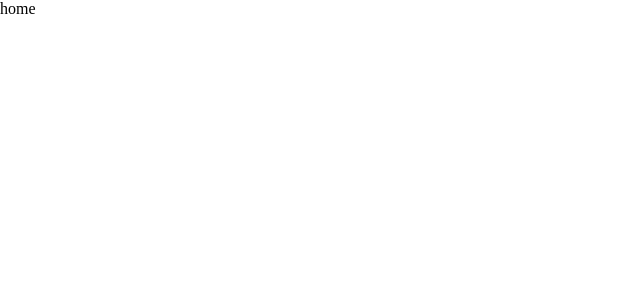
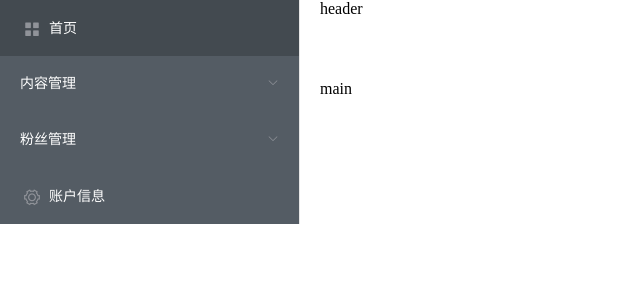
Before and after one commit to woshiyikehemiao/heima2-miao, a Vue app: page /login#/home in a window 1280 px wide. Shown: the top 300 px of the page, without its empty margins (0-640 px from the left). Built offline with nearby package versions, Linux system fonts and the light colour scheme; sample sign-in values are in the browser's storage.

Commit message:
导航守卫，axios拦截器，全局组件设置，home主页布局，侧边栏样式设置

```diff
--- /dev/null
+++ b/src/components/index.js
@@ -0,0 +1,8 @@
+import layoutAside from './layout-aside.vue'
+import layoutHeader from './layout-header.vue'
+export default {
+  install (Vue) {
+    Vue.component('layout-aside', layoutAside)
+    Vue.component('layout-header', layoutHeader)
+  }
+}
--- /dev/null
+++ b/src/components/layout-aside.vue
@@ -0,0 +1,39 @@
+<template>
+<el-menu
+      background-color="#545c64"
+      text-color="#fff"
+      active-text-color="#ffd04b">
+      <el-menu-item index="/home">
+        <i class="el-icon-menu"></i>
+        <span slot="title">首页</span>
+      </el-menu-item>
+      <el-submenu index="1">
+          <template slot="title">内容管理</template>
+          <el-menu-item index="1-4-1">发布文章</el-menu-item>
+          <el-menu-item index="1-4-1">内容列表</el-menu-item>
+          <el-menu-item index="1-4-1">评论管理</el-menu-item>
+          <el-menu-item index="1-4-1">素材管理</el-menu-item>
+        </el-submenu>
+        <el-submenu index="2">
+          <template slot="title">粉丝管理</template>
+          <el-menu-item index="1-4-1">图文数据</el-menu-item>
+          <el-menu-item index="1-4-1">粉丝概况</el-menu-item>
+          <el-menu-item index="1-4-1">粉丝列表</el-menu-item>
+          <el-menu-item index="1-4-1">粉丝画像</el-menu-item>
+        </el-submenu>
+      <el-menu-item index="/money">
+        <i class="el-icon-setting"></i>
+        <span slot="title">账户信息</span>
+      </el-menu-item>
+    </el-menu>
+</template>
+
+<script>
+export default {
+
+}
+</script>
+
+<style>
+
+</style>
--- /dev/null
+++ b/src/components/layout-header.vue
@@ -0,0 +1,15 @@
+<template>
+  <div>
+      header
+  </div>
+</template>
+
+<script>
+export default {
+
+}
+</script>
+
+<style>
+
+</style>
--- a/src/main.js
+++ b/src/main.js
@@ -1,15 +1,18 @@
 import Vue from 'vue'
 import App from './App.vue'
-import router from './router'
+import router from './permission'
 import ElementUI from 'element-ui'
-import axios from 'axios'
+import axios from './untils/axios-config'
 import 'element-ui/lib/theme-chalk/index.css'
 import './style/index.less'
-axios.defaults.baseURL = 'http://ttapi.research.itcast.cn/mp/v1_0'
-Vue.prototype.$axios = axios
+import Component from './components'
+// axios.defaults.baseURL = 'http://ttapi.research.itcast.cn/mp/v1_0'//放在axios的单独设置中
+// Vue.prototype.$axios = axios //同上
 
 Vue.config.productionTip = false
 Vue.use(ElementUI)
+Vue.use(axios)
+Vue.use(Component)
 new Vue({
   router,
   render: h => h(App)
--- /dev/null
+++ b/src/permission.js
@@ -0,0 +1,14 @@
+import router from './router'
+router.beforeEach((to, from, next) => {
+  let token = window.localStorage.getItem('user-token')
+  if (to.path.startsWith('/home')) {
+    if (token) {
+      next()
+    } else {
+      next('/login')
+    }
+  } else {
+    next()
+  }
+})
+export default router
--- /dev/null
+++ b/src/untils/axios-config.js
@@ -0,0 +1,42 @@
+import axios from 'axios'
+import { Message } from 'element-ui'
+import router from '../permission'
+axios.defaults.baseURL = 'http://ttapi.research.itcast.cn/mp/v1_0'
+axios.interceptors.request.use((config) => {
+  let token = window.localStorage.getItem('user-token')
+  config.headers['Authorization'] = `Bearer ${token}`
+  return config
+}, () => {})
+axios.interceptors.response.use(response => {
+  return response.data ? response.data : {}
+}, err => {
+  console.log(err)
+  let message = ''
+  switch (err.response.status) {
+    case 400:
+      message = '请求参数错误'
+      break
+    case 403:
+      message = '用户非实名认证用户，无权限登录'
+      break
+    case 507:
+      message = '服务器或数据库异常'
+      break
+    case 404:
+      message = '手机号不正确'
+      break
+    case 401:
+      window.localStorage.clear() // 因为token有可能过期 清除垃圾token
+      router.push('/login')
+      break
+    default:
+      message = '未知错误'
+      break
+  }
+  Message({ type: 'warning', message })
+})
+export default {
+  install (Vue) {
+    Vue.prototype.$axios = axios
+  }
+}// 调用时除了导入还要使用vue.use
--- a/src/views/home/index.vue
+++ b/src/views/home/index.vue
@@ -1,7 +1,17 @@
 <template>
-  <div>
-      home
-  </div>
+<el-container>
+<el-aside>
+<layout-aside></layout-aside>
+</el-aside>
+<el-container>
+<el-header>
+<layout-header></layout-header>
+</el-header>
+<el-main>
+main
+</el-main>
+</el-container>
+</el-container>
 </template>
 
 <script>
--- a/src/views/login/index.vue
+++ b/src/views/login/index.vue
@@ -62,14 +62,10 @@ export default {
             data: this.loginform
           }).then(res => {
             console.log(res)
-            if (res.status === 201) {
-              window.localStorage.setItem('user-token', res.data.data.token)
-              this.$router.push({
-                path: '/home'
-              })
-            }
-          }).catch(err => {
-            console.log(err)
+            window.localStorage.setItem('user-token', res.data.token)
+            this.$router.push({
+              path: '/home'
+            })
           })
         } else {
           this.$message({
```
